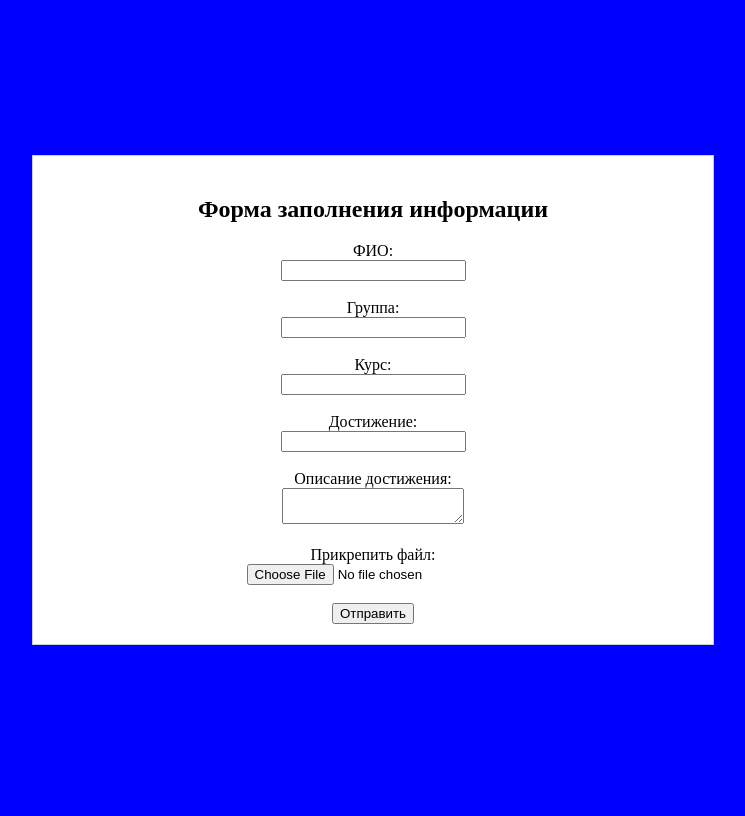
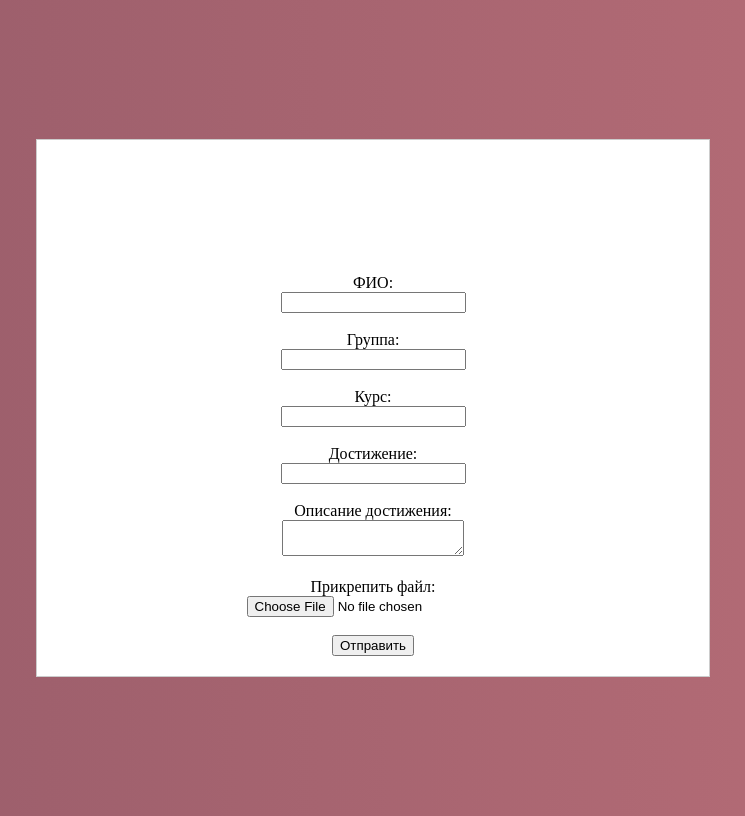
Before and after one commit to AreHumphrey/Fefu_survey, a Flask app: page /form in a window 1280 px wide. Shown: the whole page, without its empty margins (267-1012 px from the left). Before the commit the page ends 645 px from the top, so only its background shows below. Run offline with Flask 3, Linux system fonts and the light colour scheme.

Commit message:
add design index.html

```diff
--- a/app.py
+++ b/app.py
@@ -1,7 +1,6 @@
 from flask import Flask, render_template, request, jsonify, url_for
 import os
 from flask_sqlalchemy import SQLAlchemy
-from flask import redirect
 
 basedir = os.path.abspath(os.path.dirname(__file__))
 
--- /dev/null
+++ b/static/css/main.css
@@ -0,0 +1,114 @@
+body {
+
+
+    display: flex;
+    justify-content: center;
+    align-items: center;
+    height: 100vh;
+    background-image: linear-gradient(270deg, #F68F92, #9D5F6C, #422C43,  #39273F);
+    background-size: 800% 800%;
+    -webkit-animation: AnimationName 30s ease infinite;
+    -moz-animation: AnimationName 30s ease infinite;
+    animation: AnimationName 30s ease infinite;
+}
+
+
+@-webkit-keyframes AnimationName {
+    0% {
+        background-position: 0% 50%
+    }
+    50% {
+        background-position: 100% 50%
+    }
+    100% {
+        background-position: 0% 50%
+    }
+}
+
+@-moz-keyframes AnimationName {
+    0% {
+        background-position: 0% 50%
+    }
+    50% {
+        background-position: 100% 50%
+    }
+    100% {
+        background-position: 0% 50%
+    }
+}
+
+@-o-keyframes AnimationName {
+    0% {
+        background-position: 0% 50%
+    }
+    50% {
+        background-position: 100% 50%
+    }
+    100% {
+        background-position: 0% 50%
+    }
+}
+
+@keyframes AnimationName {
+    0% {
+        background-position: 0% 50%
+    }
+    50% {
+        background-position: 100% 50%
+    }
+    100% {
+        background-position: 0% 50%
+    }
+}
+
+.container {
+    text-align: center;
+}
+
+h1 {
+    color: white;
+}
+
+button {
+    padding: 10px 20px;
+    font-size: 20px;
+    background-color: white;
+    border: none;
+    border-radius: 5px;
+    cursor: pointer;
+    margin-top: 20px;
+    transition: background-color 0.3s;
+    color: #39273F;
+}
+
+.container {
+    text-align: center;
+}
+
+
+button:hover {
+    background-color: #f2f2f2;
+}
+
+
+.centered-text {
+    text-align: center;
+    margin-top: 50px;
+}
+
+h2 {
+    font-size: 40px;
+    color: white;
+}
+
+a, a:hover {
+    color: #ffffff;
+}
+
+.logo {
+    font-style: normal;
+    font-weight: 700;
+    font-size: 60px;
+    line-height: 66px;
+    color: #FFFFFF;
+}
--- a/templates/pages/form.html
+++ b/templates/pages/form.html
@@ -1,16 +1,9 @@
 <!DOCTYPE html>
 <html>
 <head>
+        <link rel="stylesheet" href="{{ url_for('static', filename='css/main.css') }}">
     <title>Форма заполнения</title>
     <style>
-        body {
-            background-color: blue;
-            display: flex;
-            justify-content: center;
-            align-items: center;
-            height: 100vh;
-            margin: 0;
-        }
 
         .form-container {
             background-color: white;
```
Also changed, not shown: templates/pages/index.html (+21 -4 lines).
